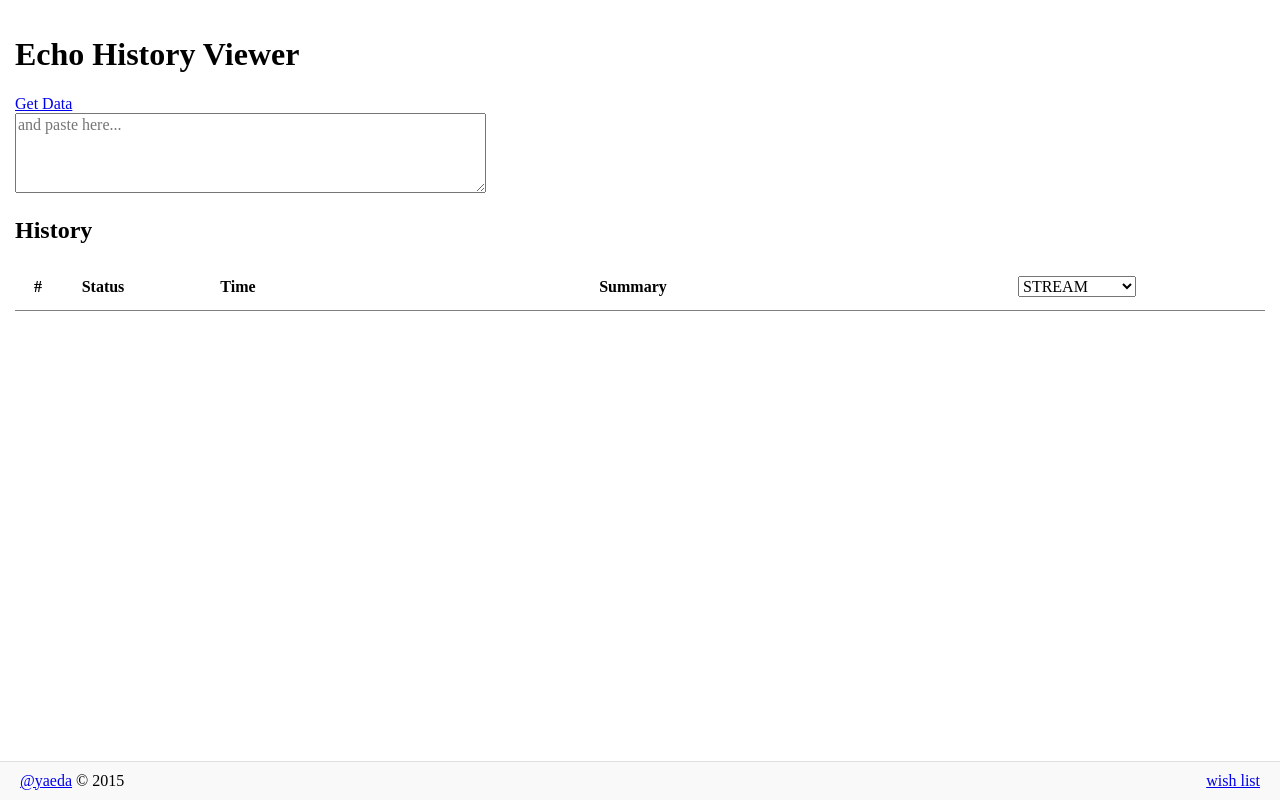
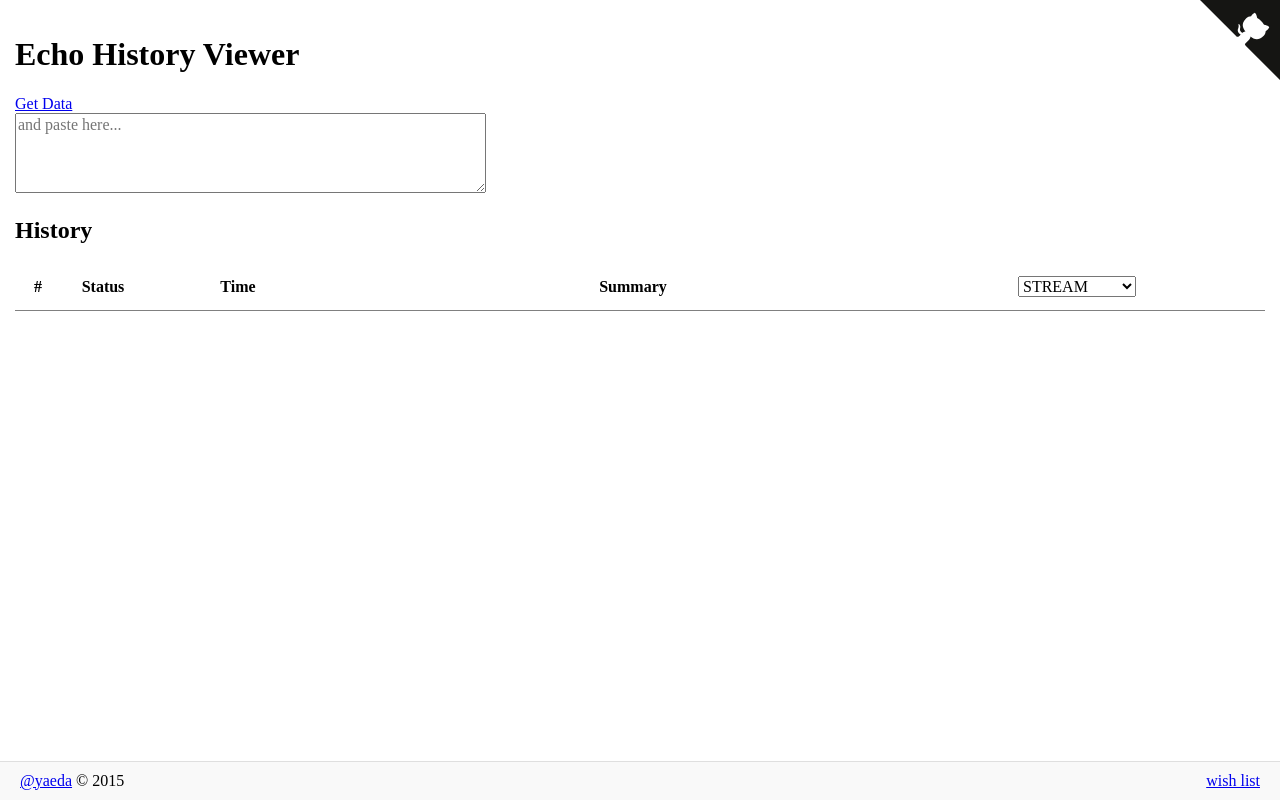
Before and after one commit to yaeda/echo-history-viewer, a website: page app/index.html in a window 1280 px wide. Drawn offline with nearby package versions, Linux system fonts and the light colour scheme.

Commit message:
Add link ribbon to github repository

```diff
--- a/app/index.html
+++ b/app/index.html
@@ -43,6 +43,10 @@
         <a href="http://www.amazon.co.jp/registry/wishlist/246IHZGG9V63X" target="_blank">wish list</a>
       </span>
     </footer>
+
+    <!-- Ribbon -->
+    <a href="https://github.com/yaeda/echo-history-viewer" class="github-corner"><svg width="80" height="80" viewBox="0 0 250 250" style="fill:#151513; color:#fff; position: absolute; top: 0; border: 0; right: 0;"><path d="M0,0 L115,115 L130,115 L142,142 L250,250 L250,0 Z"></path><path d="M128.3,109.0 C113.8,99.7 119.0,89.6 119.0,89.6 C122.0,82.7 120.5,78.6 120.5,78.6 C119.2,72.0 123.4,76.3 123.4,76.3 C127.3,80.9 125.5,87.3 125.5,87.3 C122.9,97.6 130.6,101.9 134.4,103.2" fill="currentColor" style="transform-origin: 130px 106px;" class="octo-arm"></path><path d="M115.0,115.0 C114.9,115.1 118.7,116.5 119.8,115.4 L133.7,101.6 C136.9,99.2 139.9,98.4 142.2,98.6 C133.8,88.0 127.5,74.4 143.8,58.0 C148.5,53.4 154.0,51.2 159.7,51.0 C160.3,49.4 163.2,43.6 171.4,40.1 C171.4,40.1 176.1,42.5 178.8,56.2 C183.1,58.6 187.2,61.8 190.9,65.4 C194.5,69.0 197.7,73.2 200.1,77.6 C213.8,80.2 216.3,84.9 216.3,84.9 C212.7,93.1 206.9,96.0 205.4,96.6 C205.1,102.4 203.0,107.8 198.3,112.5 C181.9,128.9 168.3,122.5 157.7,114.1 C157.9,116.9 156.7,120.9 152.7,124.9 L141.0,136.5 C139.8,137.7 141.6,141.9 141.8,141.8 Z" fill="currentColor" class="octo-body"></path></svg></a><style>.github-corner:hover .octo-arm{animation:octocat-wave 560ms ease-in-out}@keyframes octocat-wave{0%,100%{transform:rotate(0)}20%,60%{transform:rotate(-25deg)}40%,80%{transform:rotate(10deg)}}@media (max-width:500px){.github-corner:hover .octo-arm{animation:none}.github-corner .octo-arm{animation:octocat-wave 560ms ease-in-out}}</style>
+
     <!-- build:js scripts/build.js -->
     <script src="bower_components/jquery/dist/jquery.min.js"></script>
     <script src="scripts/main.js"></script>
```
